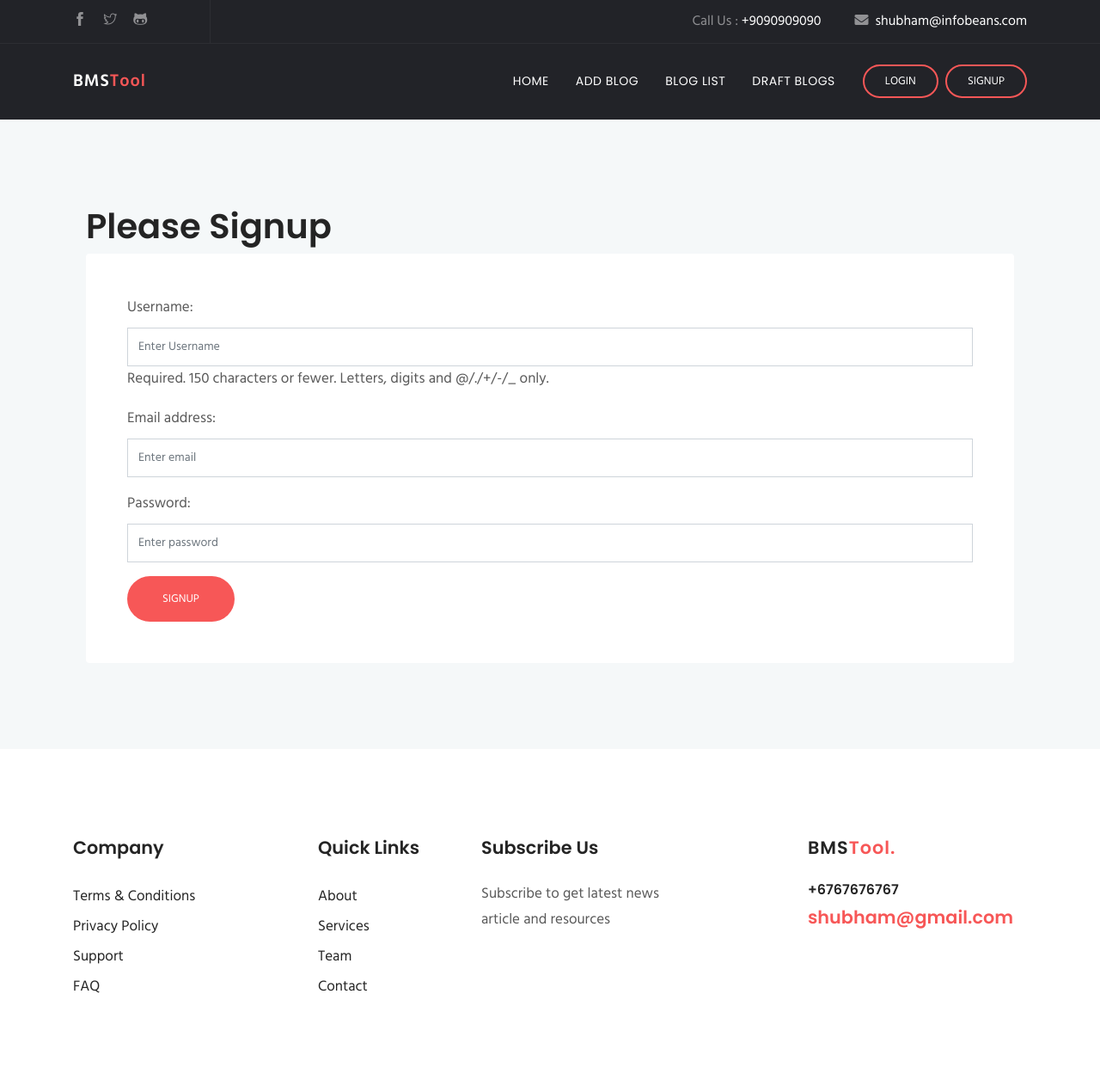
After one commit to shubhamkaushalya-infobeans/django-blog-app-deployment, a Django app: page /blog_app/signup/ in a window 1280 px wide. The commit adds this page. Shown: the whole page at 86% size. Run offline with Django 4.2, Linux system fonts and the light colour scheme; some libraries are stand-ins or nearby versions; some web fonts are replaced.

Commit message:
blog app

```diff
--- a/blog_app/forms.py
+++ b/blog_app/forms.py
@@ -1,5 +1,6 @@
 from django import forms
 from .models import Blog, Comment
+from django.contrib.auth.models import User
 
 class AddBlog(forms.ModelForm):
     class Meta:
@@ -21,3 +22,20 @@ class AddComment(forms.ModelForm):
             'author': forms.TextInput(attrs = {'class': 'form-control' ,'placeholder':'Author Name'}),
             'text': forms.Textarea(attrs = {'class': 'form-control mb-3','placeholder':'Enter comment'}),
         }
+
+class SignupUser(forms.ModelForm):
+    class Meta():
+        model = User
+        fields = ('username','email','password')
+        widgets = {
+             'username': forms.TextInput(attrs = {'class': 'form-control' ,'placeholder':'Enter Username'}),
+             'email': forms.TextInput(attrs = {'class': 'form-control','placeholder':'Enter email'}),
+             'password': forms.PasswordInput(attrs = {'class': 'form-control','placeholder':'Enter password',}),
+        }
+
+    def save(self, commit=True):
+        user = super().save(commit=False)
+        user.set_password(self.cleaned_data['password'])
+        if commit:
+            user.save()
+        return user
--- a/blog_app/static/css/style.css
+++ b/blog_app/static/css/style.css
@@ -1420,4 +1420,7 @@ h3.quote::before {
 li.error {
   color: red;
 }
+ul.errorlist{
+  color: red;
+}
 /*# sourceMappingURL=maps/style.css.map */
--- a/blog_app/templates/blog_app/header.html
+++ b/blog_app/templates/blog_app/header.html
@@ -70,10 +70,11 @@
 
 			<form class="form-lg-inline my-2 my-md-0 ml-lg-4 text-center">
 			{% if user.is_authenticated %}
-				<a href="javascript:void(0)" class="btn btn-round-full">Welcome, {{user.get_full_name}}</a>
+				<a href="javascript:void(0)" class="btn btn-round-full">Welcome, {{user.username}}</a>
 			  	<a href="{% url 'blog_app_name:logout' %}" class="btn btn-solid-border btn-round-full">Logout</a>
 			{% else %}
-				<a href="{% url 'blog_app_name:login' %}" class="btn btn-solid-border btn-round-full">Login</a>
+				<a href="{% url 'blog_app_name:login' %}" class="btn btn-solid-border btn-round-full">Login</a>&nbsp;
+				<a href="{% url 'blog_app_name:signup-user' %}" class="btn btn-solid-border btn-round-full">Signup</a>
 			{% endif %}
 			</form>
 		  </div>
--- a/blog_app/templates/blog_app/login.html
+++ b/blog_app/templates/blog_app/login.html
@@ -15,9 +15,9 @@
                 {% endfor %}
             </ul>
             {% endif %}
-          <input class="form-control" type="text" name="username" placeholder="Username">
+          <input class="form-control" type="text" name="username" placeholder="Enter Username">
             <br>
-          <input class="form-control" type="password" name="password"  placeholder="Password"><br>
+          <input class="form-control" type="password" name="password"  placeholder="Enter Password"><br>
           <input class="btn btn-main btn-round-full" type="submit" name="submit-contact" id="submit_contact" value="Login">
         </form>
     </div>
--- /dev/null
+++ b/blog_app/templates/blog_app/signup.html
@@ -0,0 +1,27 @@
+{% extends 'blog_app/header.html' %}
+{% block body_block %}
+<section class="section blog-wrap bg-gray">
+    <div class="container">
+        <div class="container">
+            <div class="row">
+            <div class="col-lg-12">
+             <h1>Please Signup</h1>
+             {% if messages %}
+                {% for message in messages %}
+                    <div class="text-center alert alert-{{ message.tags }}">
+                        {{ message|safe }}
+                    </div>
+                {% endfor %}
+            {% endif %}
+            <form class="contact-form bg-white rounded p-5" method="post" action="{% url 'blog_app_name:signup-user' %}">
+              {% csrf_token %}
+                {{form.as_p}}
+              <input class="btn btn-main btn-round-full" type="submit" name="submit-contact" id="submit_contact" value="Signup">
+            </form>
+        </div>
+        </div>
+      </div>
+    </div>
+</section>
+
+{% endblock %}
--- a/blog_app/url.py
+++ b/blog_app/url.py
@@ -9,6 +9,7 @@ urlpatterns = [
      path('blog-detail/<int:pk>',views.BlogDetails.as_view(), name="blog-details"),
      path('blog-publish/<int:pk>',views.blog_publish, name="blog-publish"),
      path('add-comment/<int:pk>',views.add_comment, name="add-comment"),
+     path('signup/',views.SignupUser.as_view(), name='signup-user'),
      path('login',views.login_user, name='login'),
      path('logout',views.logout_user, name='logout'),
      path('approve-comment/',views.approve_comment, name="approve-comment"),
--- a/blog_app/views.py
+++ b/blog_app/views.py
@@ -1,7 +1,7 @@
 from typing import Any, Dict
 from django.db.models.query import QuerySet
 from django.shortcuts import render, redirect,get_object_or_404, HttpResponse,HttpResponseRedirect
-from .forms import AddBlog, AddComment
+from .forms import AddBlog, AddComment, SignupUser
 from .models import Blog, Comment
 from django.views.generic import (TemplateView, CreateView, ListView, DeleteView, UpdateView, DetailView)
 from django.contrib.messages.views import SuccessMessageMixin
@@ -12,6 +12,7 @@ from django.contrib.auth import authenticate, login,logout
 from django.http import JsonResponse
 from django.contrib.auth.decorators import login_required
 from django.contrib import messages
+from django.contrib.auth.models import User
 
 
 # Create your views here.
@@ -125,3 +126,37 @@ def remove_comment(request, pk):
     associated_post = comment_details.post.id
     comment_details.delete()
     return redirect('blog_app_name:blog-details',pk=associated_post)
+
+class SignupUser(CreateView,SuccessMessageMixin):
+    model = User
+    form_class = SignupUser
+    template_name = 'blog_app/signup.html'
+    success_message = 'Thank you for registering'
+
+    def form_valid(self, form):
+        response = super().form_valid(form)
+        success_message = self.get_success_message(form.cleaned_data)
+        if success_message:
+            messages.success(self.request, success_message)
+        return response
+
+    def get_success_url(self):
+          return reverse('blog_app_name:signup-user')
+
+    # def get_success_message(self, cleaned_data):
+    #     return "%(id)s was created successfully" % {'id': self.object.id}
+
+    # def form_valid(self, form):
+    #   messages.success(self.request, "This is my success message")
+    #   super().form_valid(form)
+    #   return HttpResponseRedirect(self.get_success_url())
+
+    # signup_form = SignupUser()
+    # if request.method == 'POST':
+    #     form = SignupUser(request.POST)
+    #     if  form.is_valid():
+    #         return HttpResponse('ok')
+    #     else:
+    #         err = form.errors
+    #         return reverse('blog_app_name:signup-user',{'err':err})
+    # return  render(request,'blog_app/signup.html',{'signup_form':signup_form })
```
Also changed, not shown: db.sqlite3.
